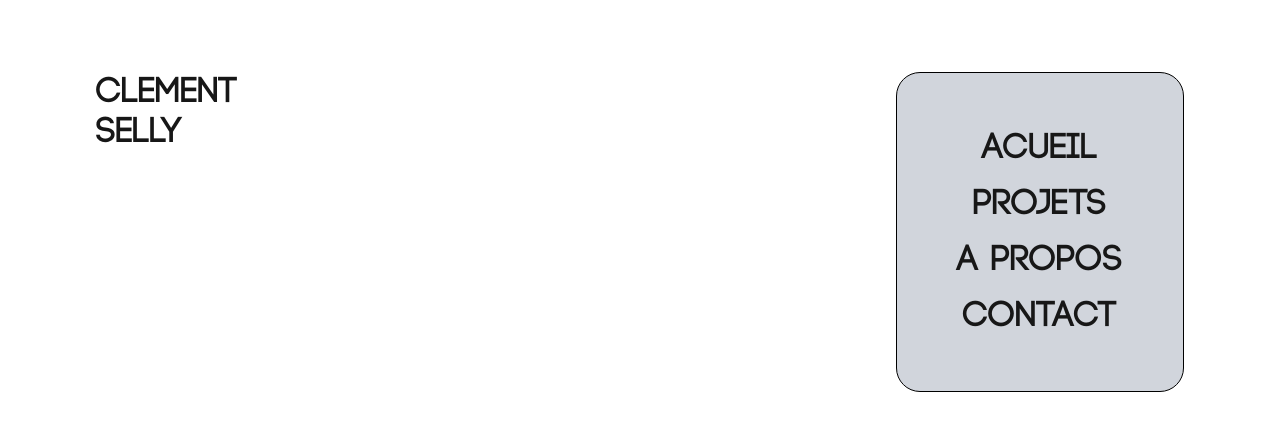
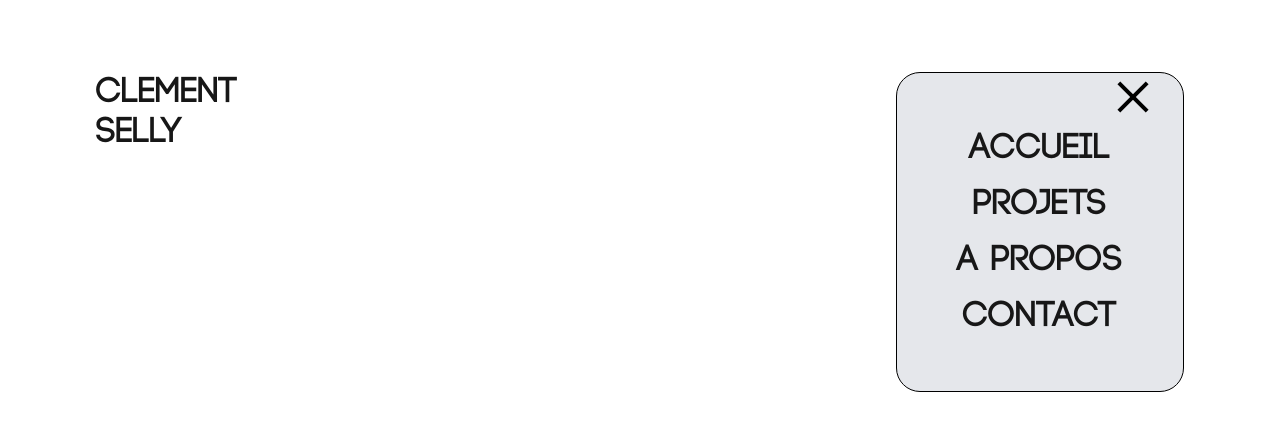
Before and after one commit to ClementSellyPro/portfolio-2025, a Next.js app: page / in a window 1280 px wide. Both pictures are taken after a click on the element 1132 px from the left and 98 px from the top of the page. Shown: the top 430 px of the page. Built offline with nearby package versions, Linux system fonts and the light colour scheme.

Commit message:
Improve Menu component and add animations for Header and Menu

```diff
--- /dev/null
+++ b/app/animations/animations.js
@@ -0,0 +1,14 @@
+export const navContainer = {
+  hidden: {},
+  visible: {
+    transition: {
+      delay: 0.3,
+      staggerChildren: 0.15,
+    },
+  },
+};
+
+export const navItem = {
+  hidden: { opacity: 0, y: 20 },
+  visible: { opacity: 1, y: 0, transition: { duration: 0.4, ease: 'easeOut' } },
+};
--- a/app/components/Header.tsx
+++ b/app/components/Header.tsx
@@ -1,9 +1,20 @@
 import Image from 'next/image';
 import Menu from './Menu';
 import { motion } from 'framer-motion';
+import { useState } from 'react';
 
 export default function Header() {
+  const [isOpen, setIsOpen] = useState(false);
+
+  function closeMenu () {
+    setIsOpen(false)
+  }
+
   return (
+  <div
+    onClick={closeMenu}
+    className="fixed inset-0 z-10"
+    >
     <motion.header
       initial={{ y: -50, opacity: 0 }}
       animate={{ y: 0, opacity: 1 }}
@@ -14,8 +25,9 @@ export default function Header() {
         <a className='absolute top-0 right-40 w-13 h-13' href={'https://github.com/ClementSellyPro'} target='_blank'>
           <Image className='hover:opacity-70 transition-all duration-150' src={'/icon/github.png'} alt='github logo' width={53} height={53} />
         </a>
-        <Menu />
+        <Menu isOpen={isOpen} setIsOpen={setIsOpen} />
       </div>
     </motion.header>
+  </div>
   )
 }
--- a/app/components/Menu.tsx
+++ b/app/components/Menu.tsx
@@ -1,22 +1,54 @@
 "use client"
-import { useState } from 'react'
+import { motion } from 'framer-motion';
+import { navContainer, navItem } from '@/app/animations/animations';
+import { SetStateAction, Dispatch } from 'react';
 
-export default function Menu() {
-  const [isOpen, setIsOpen] = useState(false);
+type PropsType = {
+  isOpen: boolean,
+  setIsOpen: Dispatch<SetStateAction<boolean>>
+}
 
-  function openMenu () {
-    setIsOpen(!isOpen);
+export default function Menu({isOpen, setIsOpen}: PropsType) {
+  const navLinks = ['ACCUEIL', 'PROJETS', 'A PROPOS', 'CONTACT'];
+
+  function openMenu (e: React.MouseEvent<HTMLDivElement>) {
+    e.stopPropagation();
+    const target = e.target as HTMLElement;
+
+    if(!target.classList.contains('menu-btn') && isOpen){
+      setIsOpen(false);
+    } else {
+      setIsOpen(true);
+    }
   }
 
   return (
-    <div onClick={openMenu} className={`${isOpen ? "w-72 h-80 rounded-3xl" : "w-26 h-13 rounded-full" } bg-gray-300  border-black border-1 cursor-pointer hover:bg-gray-400 transition-all duration-150
-    absolute right-0 top-0 flex justify-center items-center`}>
-      <nav className={`${isOpen ? "flex" : "hidden"} flex-col gap-4 text-4xl text-center`}>
-        <span className='nav-item'>ACUEIL</span>
-        <span className='nav-item'>PROJETS</span>
-        <span className='nav-item'>A PROPOS</span>
-        <span className='nav-item'>CONTACT</span>
-      </nav>
+    <div onClick={(e: React.MouseEvent<HTMLDivElement>) => openMenu(e)} className={`${isOpen ? "w-72 h-80 rounded-3xl" : "w-26 h-13 rounded-4xl" } bg-gray-200  border-black border-1 hover:bg-gray-300 transition-all duration-300
+    absolute right-0 top-0 flex justify-center items-center menu-btn`}>
+      {
+        isOpen &&
+        <motion.nav
+          variants={navContainer}
+          initial='hidden'
+          animate='visible'
+          exit={{ opacity: 0 }}
+          className={`flex flex-col gap-4 text-4xl text-center`}>
+            {
+              navLinks.map((item, index) => (
+              <motion.span
+                key={index}
+                variants={navItem}
+                className="nav-item relative cursor-pointer after:content-[''] after:absolute after:bottom-0 after:left-0 after:h-[2px] after:w-0 after:bg-black after:transition-all after:duration-300 hover:after:w-full">
+                  {item}
+              </motion.span>)
+              )
+            }
+        </motion.nav>
+      }
+      <div className='flex flex-col gap-2 absolute right-7.5 top-4 cursor-pointer'>
+        <div className={`w-10 h-1 bg-black transition-transform duration-300 ${isOpen ? 'rotate-45 translate-y-1.5' : ''}`}></div>
+        <div className={`w-10 h-1 bg-black transition-transform furation-300 ${isOpen ?'-rotate-45 -translate-y-1.5' : ''}`}></div>
+      </div>
     </div>
   )
 }
--- a/app/page.tsx
+++ b/app/page.tsx
@@ -2,6 +2,7 @@
 import Header from './components/Header';
 
 export default function Home() {
+
   return (
     <div className="">
       <Header />
--- a/tailwind.config.js
+++ b/tailwind.config.js
@@ -1,4 +1,4 @@
-module.exports = {
+export default {
   content: [
     './app/**/*.{js,ts,jsx,tsx}',
     './pages/**/*.{js,ts,jsx,tsx}',
@@ -7,7 +7,7 @@ module.exports = {
   theme: {
     extend: {
       colors: {
-        mycustom: '#123456',
+        myGray: '#D9D9D9',
       },
     },
   },
```
